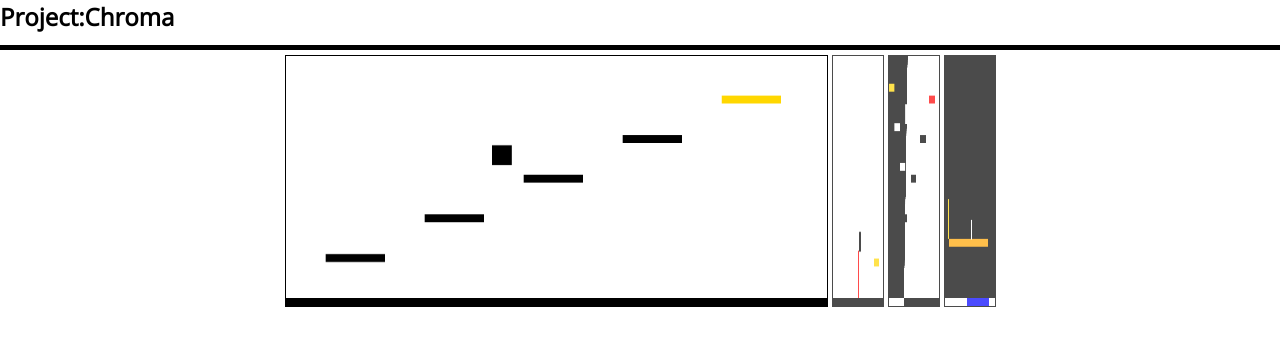
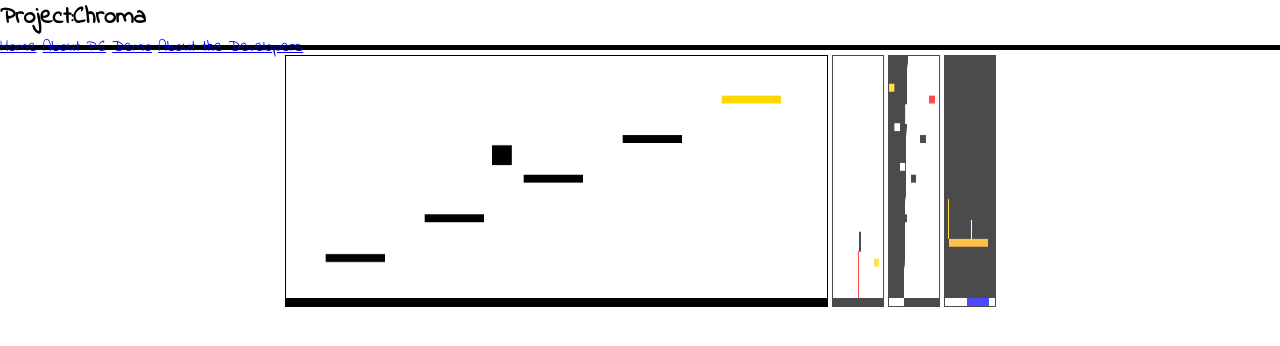
Before and after one commit to ProjectChroma/ProjectChroma.github.io, a Jekyll site: the page built from index.html, in a window 1280 px wide. Shown: the top 346 px of the page. Built offline with Jekyll 4.4.1, drawn with Linux system fonts in a browser that asks for light colours; nearby versions of some CDN libraries.

Commit message:
At @Digi755's request...

```diff
--- a/_layouts/page.html
+++ b/_layouts/page.html
@@ -2,7 +2,7 @@
 	<head>
 		<meta charset="UTF-8"/>
 		<title>{% if page.title %}{{ page.title }} - {{ site.title }}{% else %}{{ site.title }}{% endif %}</title>
-		<link rel="stylesheet" type="text/css" href="https://fonts.googleapis.com/css?family=Open+Sans">
+		<link rel="stylesheet" type="text/css" href="https://fonts.googleapis.com/css?family=Indie+Flower">
 		<link rel="stylesheet" type="text/css" href="/res/main.css"/>
 		<link rel="stylesheet" type="text/css" href="/res/slideshow.css"/>
 		<script type="text/javascript" src="http://code.jquery.com/jquery-1.11.3.min.js"></script>
@@ -10,7 +10,11 @@
 	</head>
 	<body>
 		<nav id="header">
-			<h1>Project:Chroma</h1>
+			<h1>{{ site.title }}</h1>
+			<a href="/">Home</a>
+			<a href="/about">About P:C</a>
+			<a href="/demo">Demo</a>
+			<a href="/devs">About the Developers</a>
 		</nav>
 		{{ content }}
 	</body>
--- a/res/main.css
+++ b/res/main.css
@@ -8,7 +8,7 @@
 	height: 50px;
 
 	background-color: white;
-	font-family: "Open Sans";
+	font-family: "Indie Flower";
 	z-index: 10;
 	border-bottom: 5px solid black;
 	box-sizing: border-box;
```
